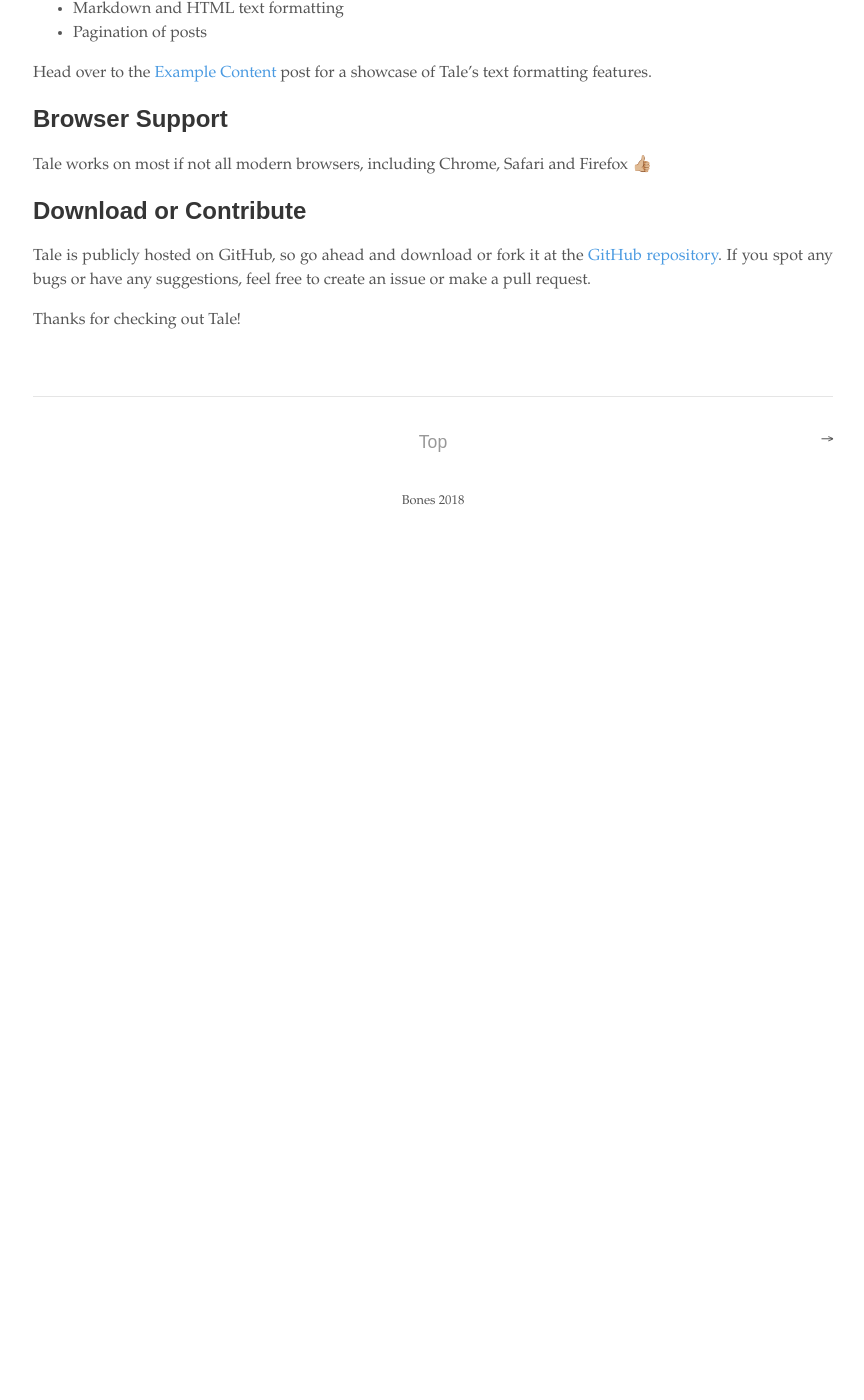
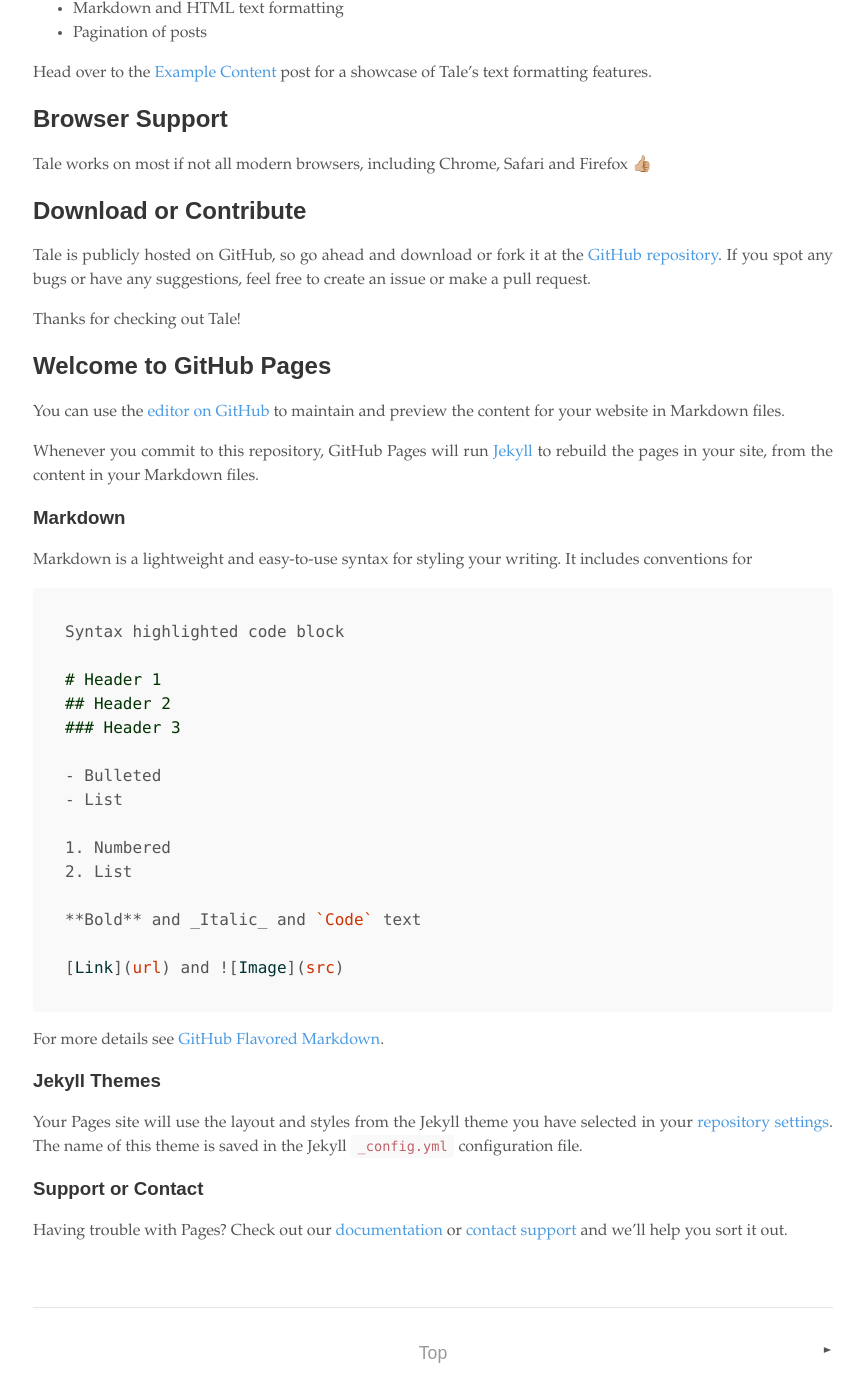
Before and after one commit to viablue/ferment, a Jekyll site: the page built from _posts/2017-03-29-introducing-tale.md, in a window 1280 px wide and 1400 px high, scrolled down 509 px. Shown: the whole window, without its empty margins (207-1071 px from the left). Built offline with Jekyll 4.4.1, drawn with Linux system fonts in a browser that asks for light colours; before the commit the page ends 1053 px from its top, so only the background shows below that.

Commit message:
little talking

````diff
--- a/_layouts/post.html
+++ b/_layouts/post.html
@@ -26,10 +26,10 @@ layout: default
 
 <div class="pagination">
   {% if page.next.url %}
-    <a href="{{ page.next.url | prepend: site.baseurl }}" class="left arrow">&#8592;</a>
+    <a href="{{ page.next.url | prepend: site.baseurl }}" class="left arrow">&#9668;</a>
   {% endif %}
   {% if page.previous.url %}
-    <a href="{{ page.previous.url | prepend: site.baseurl }}" class="right arrow">&#8594;</a>
+    <a href="{{ page.previous.url | prepend: site.baseurl }}" class="right arrow">&#9658;</a>
   {% endif %}
 
   <a href="#" class="top">Top</a>
--- a/_posts/2017-03-29-introducing-tale.md
+++ b/_posts/2017-03-29-introducing-tale.md
@@ -22,3 +22,41 @@ Tale works on most if not all modern browsers, including Chrome, Safari and Fire
 Tale is publicly hosted on GitHub, so go ahead and download or fork it at the [GitHub repository](https://github.com/chesterhow/tale). If you spot any bugs or have any suggestions, feel free to create an issue or make a pull request.
 
 Thanks for checking out Tale!
+
+## Welcome to GitHub Pages
+
+You can use the [editor on GitHub](https://github.com/viablue/ferment/edit/master/README.md) to maintain and preview the content for your website in Markdown files.
+
+Whenever you commit to this repository, GitHub Pages will run [Jekyll](https://jekyllrb.com/) to rebuild the pages in your site, from the content in your Markdown files.
+
+### Markdown
+
+Markdown is a lightweight and easy-to-use syntax for styling your writing. It includes conventions for
+
+```markdown
+Syntax highlighted code block
+
+# Header 1
+## Header 2
+### Header 3
+
+- Bulleted
+- List
+
+1. Numbered
+2. List
+
+**Bold** and _Italic_ and `Code` text
+
+[Link](url) and ![Image](src)
+```
+
+For more details see [GitHub Flavored Markdown](https://guides.github.com/features/mastering-markdown/).
+
+### Jekyll Themes
+
+Your Pages site will use the layout and styles from the Jekyll theme you have selected in your [repository settings](https://github.com/viablue/ferment/settings). The name of this theme is saved in the Jekyll `_config.yml` configuration file.
+
+### Support or Contact
+
+Having trouble with Pages? Check out our [documentation](https://help.github.com/categories/github-pages-basics/) or [contact support](https://github.com/contact) and we’ll help you sort it out.
````
Also changed, not shown: README.md.
